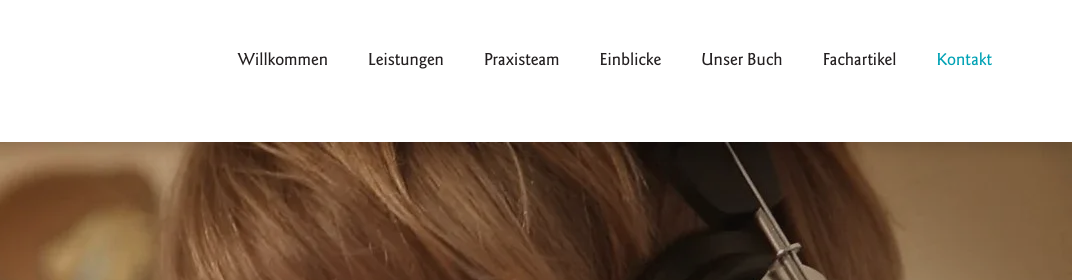
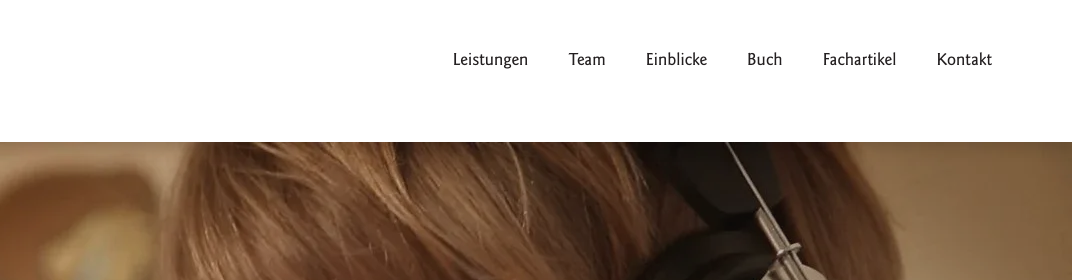
Before and after one commit to JonasASchmidt/dr-mayer-brix, a website with bundled scripts: page index.html in a window 1280 px wide. Shown: the top 280 px of the page, 208-1280 px from the left. Built offline with nearby package versions, Linux system fonts and the light colour scheme.

Commit message:
Fix scroll-spy accuracy, remove Willkommen nav item, shorten desktop labels
- Rewrite scroll-spy to track "current" as the last section whose top has
  scrolled past the sticky header, instead of comparing IntersectionObserver
  ratios. The old approach compared each section's intersectionRatio (its
  own overlap relative to ITS OWN height) against a fixed threshold array —
  a 700px section could hit ratio 1.0 while a 1800px section topped out
  around 0.1, and since the observer only re-fires when crossing one of its
  fixed thresholds (0, .25, .5, .75, 1), the stale higher-ratio section kept
  winning after jumping straight into a much taller one until the user
  scrolled further. Confirmed live: jumping to #leistungen (a ~1770px
  section) left "Willkommen" highlighted even though Leistungen's heading
  was already under the header.
- Remove the "Willkommen" nav item (mobile + desktop) — the hero section
  itself is unlinked from the nav now; the logo still links to #willkommen.
- Shorten the desktop-only nav labels: "Praxisteam" -> "Team",
  "Unser Buch" -> "Buch". Mobile keeps the full labels — both text
  variants exist in the markup as two spans, toggled by the existing
  64rem breakpoint.

```diff
--- a/assets/css/styles.css
+++ b/assets/css/styles.css
@@ -253,6 +253,10 @@ a:focus-visible, button:focus-visible { outline: 3px solid var(--color-brand); o
   line-height: 1.5;
 }
 .site-nav a:hover, .site-nav a.is-current { color: var(--color-brand); }
+/* "Praxisteam"/"Unser Buch" are the full labels on mobile; desktop shows
+   the shortened "Team"/"Buch" instead (per direct request, mobile unchanged) —
+   both spans exist in the markup and CSS toggles which one is shown. */
+.nav-label--short { display: none; }
 .site-nav__close {
   display: flex;
   align-items: center;
@@ -305,6 +309,8 @@ a:focus-visible, button:focus-visible { outline: 3px solid var(--color-brand); o
     padding-block: 0.875rem 0;
   }
   .site-nav a { width: auto; text-align: left; padding: 0; font-size: 1.125rem; line-height: 1.25; }
+  .nav-label--full { display: none; }
+  .nav-label--short { display: inline; }
 }
 
 .hero { position: relative; }
--- a/assets/js/main.js
+++ b/assets/js/main.js
@@ -15,7 +15,7 @@ document.addEventListener('DOMContentLoaded', () => {
   // index.html#... instead and have no local sections to observe.
   if (nav) {
     const sections = [...document.querySelectorAll('main > section[id]')];
-    if (sections.length) initScrollSpy(nav, sections);
+    if (sections.length) initScrollSpy(nav, sections, document.querySelector('.site-header'));
   }
 
   initVideoFacades(document);
--- a/assets/js/nav.js
+++ b/assets/js/nav.js
@@ -40,7 +40,7 @@ export function buildScrollSpyMap(sectionIds, linkedIds) {
   return map;
 }
 
-export function initScrollSpy(navEl, sectionEls) {
+export function initScrollSpy(navEl, sectionEls, headerEl) {
   if (!sectionEls.length) return;
   const links = new Map(
     [...navEl.querySelectorAll('a[href^="#"]')].map((a) => [a.getAttribute('href').slice(1), a])
@@ -57,29 +57,27 @@ export function initScrollSpy(navEl, sectionEls) {
     }
   }
 
-  const visible = new Map();
-  const observer = new IntersectionObserver(
-    (entries) => {
-      for (const entry of entries) {
-        visible.set(entry.target.id, entry.isIntersecting ? entry.intersectionRatio : 0);
-      }
-      let bestId = null;
-      let bestRatio = 0;
-      for (const [id, ratio] of visible) {
-        if (ratio > bestRatio) {
-          bestRatio = ratio;
-          bestId = id;
-        }
-      }
-      if (bestId) setCurrent(bestId);
-    },
-    // A band centered just below the sticky header: a section counts as
-    // "current" once it occupies that band, not merely on first touching
-    // the viewport edge.
-    { rootMargin: '-15% 0px -55% 0px', threshold: [0, 0.25, 0.5, 0.75, 1] }
-  );
-  sectionEls.forEach((section) => observer.observe(section));
+  // "Current" is the last section (in document order) whose top has
+  // scrolled up past the sticky header — i.e. whichever section's heading
+  // sits right under the header right now. Deliberately not an
+  // IntersectionObserver ratio comparison (the previous approach): ratio is
+  // relative to each section's own height, which varies wildly across this
+  // page (a 700px section vs. a 1800px one), and the observer only re-fires
+  // when a ratio crosses one of its fixed thresholds — both of which let a
+  // stale "current" section linger after jumping straight into a much
+  // taller section, until the user scrolled a little further.
+  function update() {
+    const headerHeight = headerEl ? headerEl.getBoundingClientRect().height : 0;
+    const line = headerHeight + 1;
+    let current = sectionEls[0];
+    for (const section of sectionEls) {
+      if (section.getBoundingClientRect().top <= line) current = section;
+      else break;
+    }
+    setCurrent(current.id);
+  }
 
-  // First section is current before any scrolling/intersection fires.
-  setCurrent(sectionEls[0].id);
+  window.addEventListener('scroll', update, { passive: true });
+  window.addEventListener('resize', update);
+  update();
 }
--- a/index.html
+++ b/index.html
@@ -51,11 +51,10 @@
         </button>
       </div>
       <nav class="site-nav" id="site-nav">
-        <a href="#willkommen">Willkommen</a>
         <a href="#leistungen">Leistungen</a>
-        <a href="#team">Praxisteam</a>
+        <a href="#team"><span class="nav-label--full">Praxisteam</span><span class="nav-label--short">Team</span></a>
         <a href="#einblicke">Einblicke</a>
-        <a href="#buch">Unser Buch</a>
+        <a href="#buch"><span class="nav-label--full">Unser Buch</span><span class="nav-label--short">Buch</span></a>
         <a href="#fachartikel">Fachartikel</a>
         <a href="#kontakt">Kontakt</a>
         <button type="button" class="site-nav__close" aria-label="Menü schließen">
```
Also changed, not shown: datenschutz.html (+2 -3 lines), impressum.html (+2 -3 lines).
